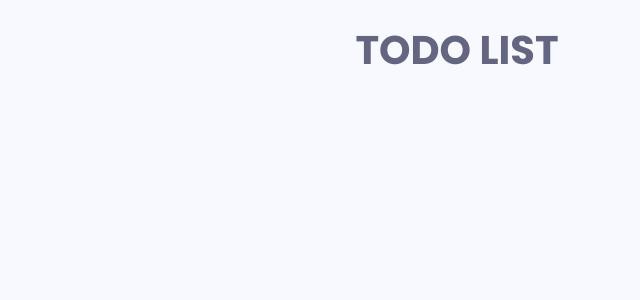
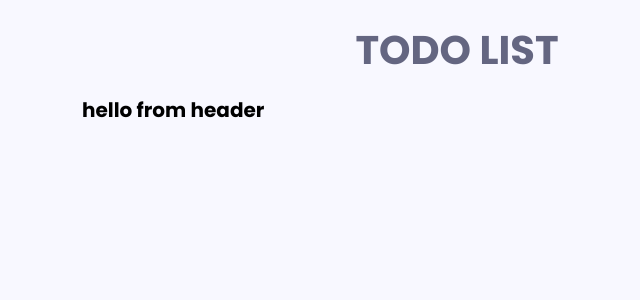
Before and after one commit to DulanjaliSenarathna/react-todo-app, a React (Create React App) app: page / in a window 1280 px wide. Shown: the top 300 px of the page, without its empty margins (183-823 px from the left). Built offline with nearby package versions, Linux system fonts and the light colour scheme.

Commit message:
AppHeader component created

```diff
--- a/src/App.js
+++ b/src/App.js
@@ -1,10 +1,15 @@
 import React from 'react';
 import PageTitle from './components/PageTitle';
+import AppHeader from './components/AppHeader';
+import style from './styles/modules/app.module.scss'
 
 function App() {
   return (
     <div className="container">
       <PageTitle>TODO LIST</PageTitle>
+      <div className={style.app__wrapper}>
+        <AppHeader />
+      </div>
     </div>
   );
 }
--- /dev/null
+++ b/src/components/AppHeader.jsx
@@ -0,0 +1,12 @@
+import React from 'react'
+
+// eslint-disable-next-line arrow-body-style
+const AppHeader = () => {
+  return (
+    <div>
+        <h1>hello from header</h1>
+    </div>
+  )
+}
+
+export default AppHeader
```
